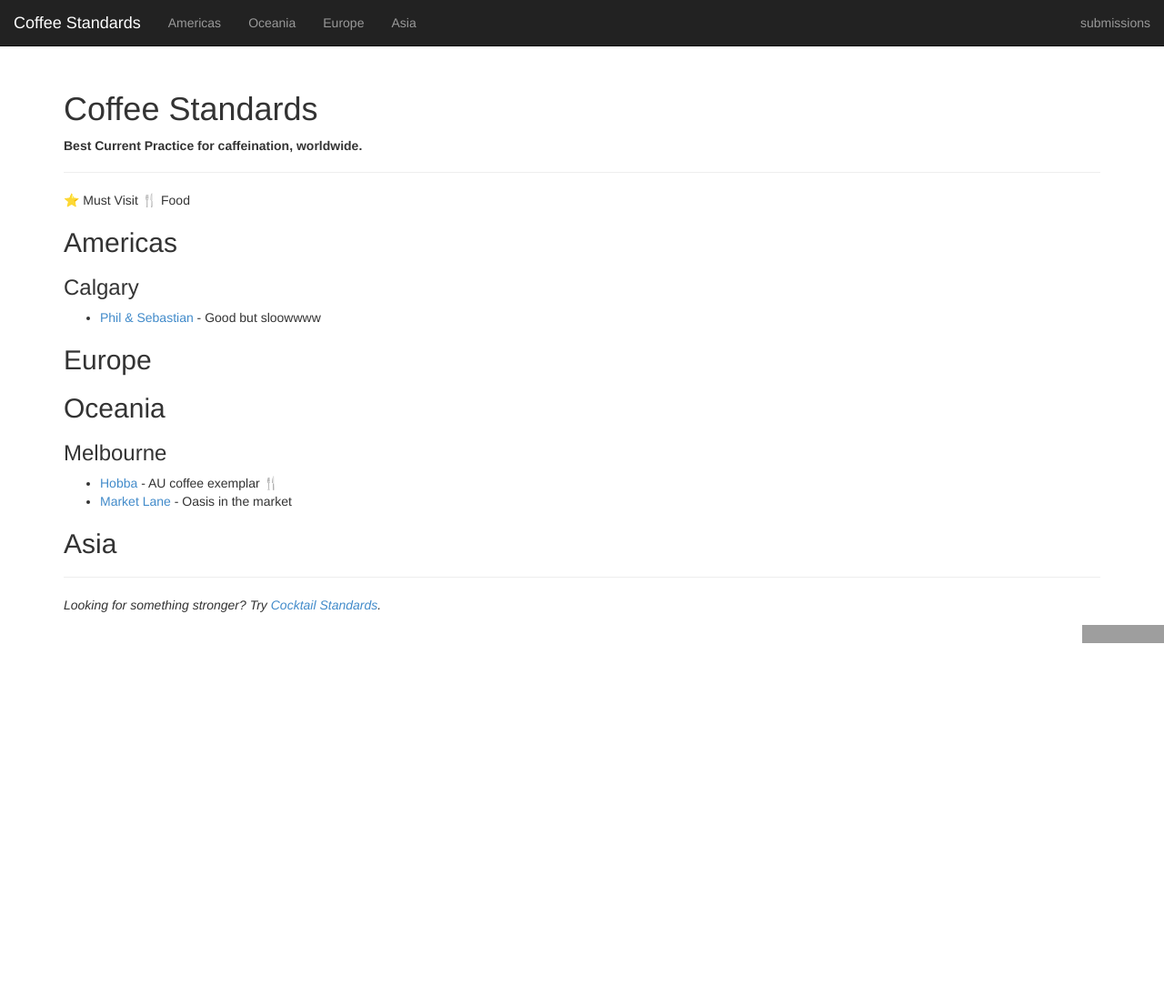
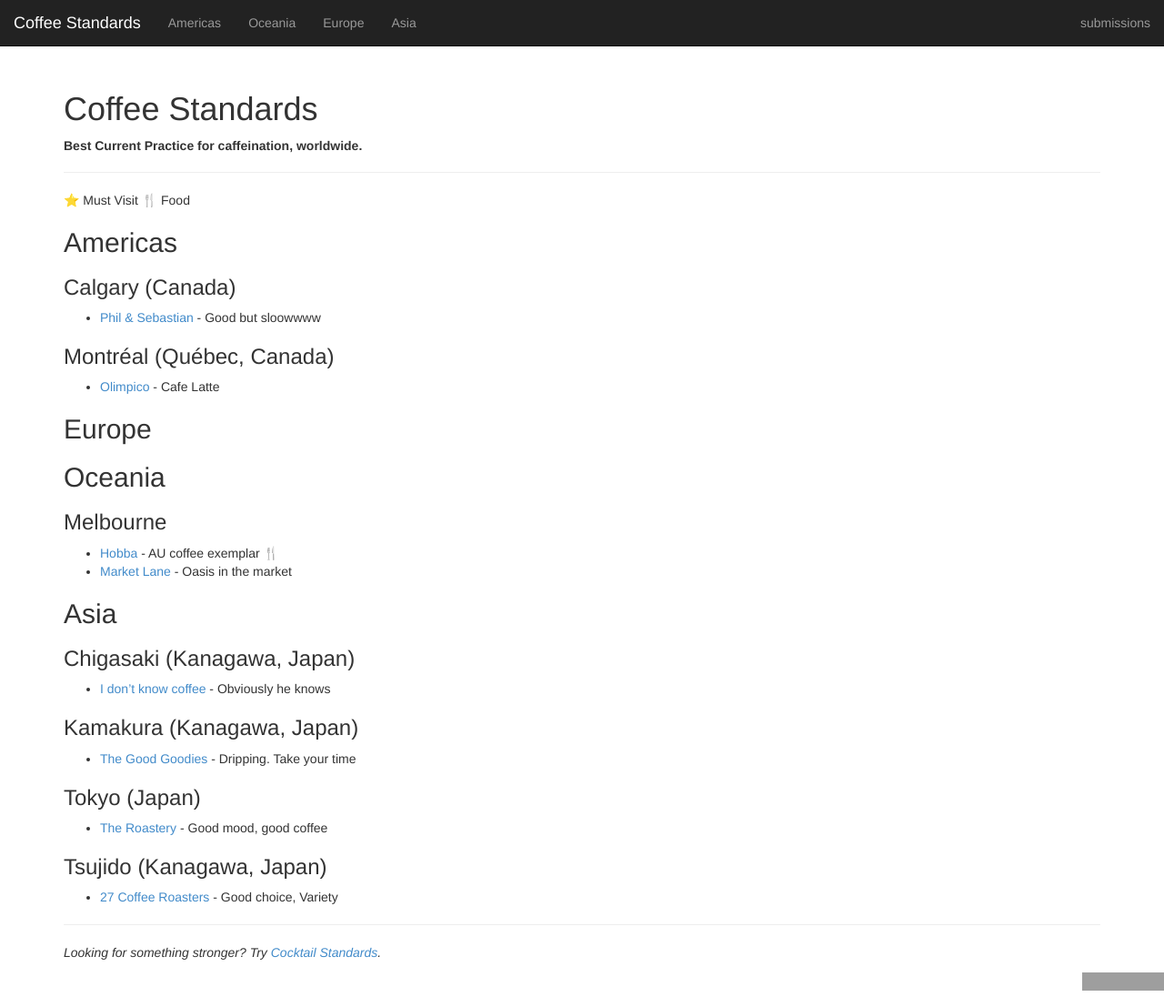
Before and after one commit to nrooney/coffeestandards.github.io, a Jekyll site: the page built from index.md, in a window 1280 px wide and 1107 px high. Shown: the whole window at 91% size. Built offline with Jekyll 4.4.1, drawn with Linux system fonts in a browser that asks for light colours; grey boxes are pictures that could not be loaded.

Commit message:
Adding a few spots in Japan and Canada
This might needs a better of subclassification such as

## Continent
### Country
#### Province
##### City

```diff
--- a/index.md
+++ b/index.md
@@ -11,10 +11,13 @@ show_nav: true
 
 ## Americas
 
-### Calgary
+### Calgary (Canada)
 
 * [Phil & Sebastian](https://www.philsebastian.com) - Good but sloowwww
 
+### Montréal (Québec, Canada)
+
+* [Olimpico](http://www.cafeolimpico.com/) - Cafe Latte
 
 ## Europe
 
@@ -33,6 +36,18 @@ show_nav: true
 
 ## Asia
 
+### Chigasaki (Kanagawa, Japan)
+* [I don't know coffee](http://idontknowcoffee.com) - Obviously he knows
+
+### Kamakura (Kanagawa, Japan)
+* [The Good Goodies](https://www.facebook.com/THEGOODGOODIES) - Dripping. Take your time
+
+### Tokyo (Japan)
+* [The Roastery](http://www.tyharborbrewing.co.jp/jp/roastery/) - Good mood, good coffee
+
+
+### Tsujido (Kanagawa, Japan)
+* [27 Coffee Roasters](http://27coffee.jp/) - Good choice, Variety
 
 
 ---
```
